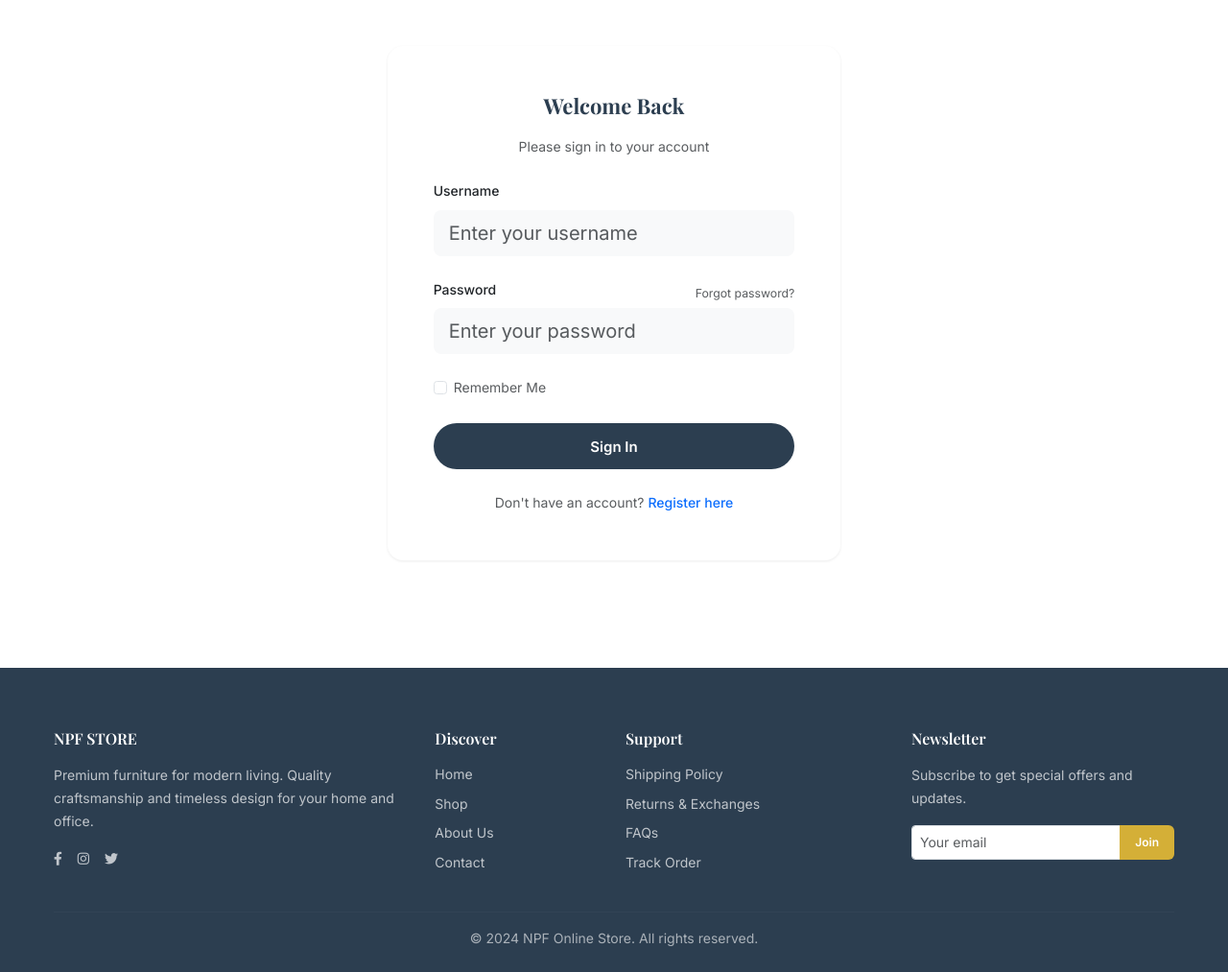
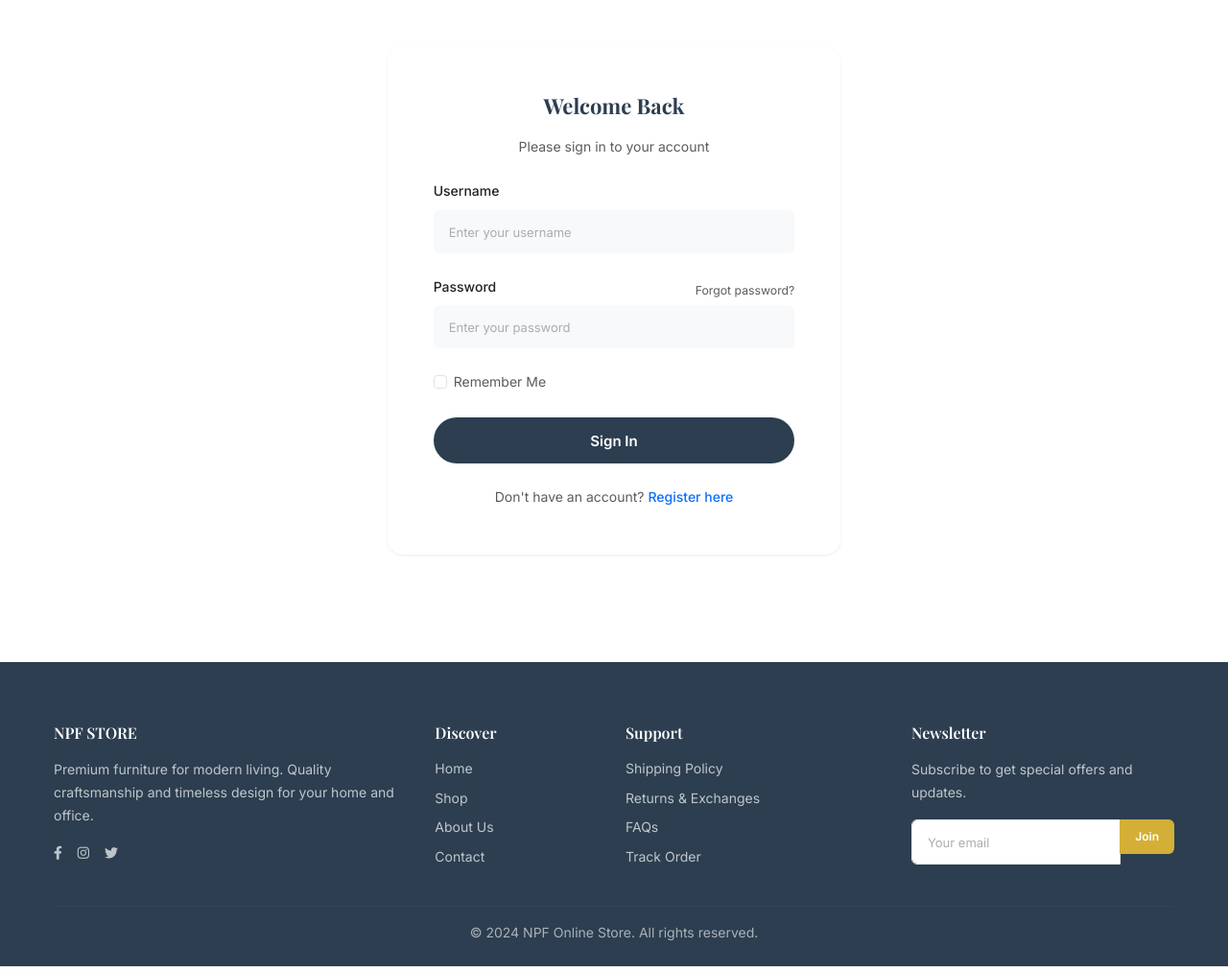
Before and after one commit to qureshi08/NPF-Online-Store, a Flask app: a page that uses app/templates/base.html in a window 1280 px wide. Shown: the part 64-1077 px from the top of the page at 96% size. Run offline with Flask 3, Linux system fonts and the light colour scheme.

Commit message:
Reduce placeholder font size and fix CSS syntax

```diff
--- a/app/static/css/style.css
+++ b/app/static/css/style.css
@@ -290,6 +290,33 @@ section {
     font-size: var(--text-md);
 }
 
+/* ===== FORMS ===== */
+.form-control {
+    padding: 0.75rem 1rem;
+    font-size: var(--text-sm);
+    border-color: var(--border);
+    border-radius: var(--border-radius);
+}
+
+.form-control:focus {
+    border-color: var(--primary);
+    box-shadow: 0 0 0 3px rgba(44, 62, 80, 0.1);
+}
+
+.form-control::placeholder {
+    font-size: 0.8125rem;
+    /* 13px */
+    color: var(--text-muted);
+    opacity: 0.8;
+}
+
+.form-label {
+    font-size: var(--text-sm);
+    font-weight: 500;
+    margin-bottom: 0.5rem;
+    color: var(--text-primary);
+}
+
 /* ===== PRODUCT CARDS (Premium Hover) ===== */
 .product-grid {
     display: grid;
@@ -358,6 +385,7 @@ section {
     line-height: 1.4;
     display: -webkit-box;
     -webkit-line-clamp: 2;
+    line-clamp: 2;
     -webkit-box-orient: vertical;
     overflow: hidden;
 }
```
